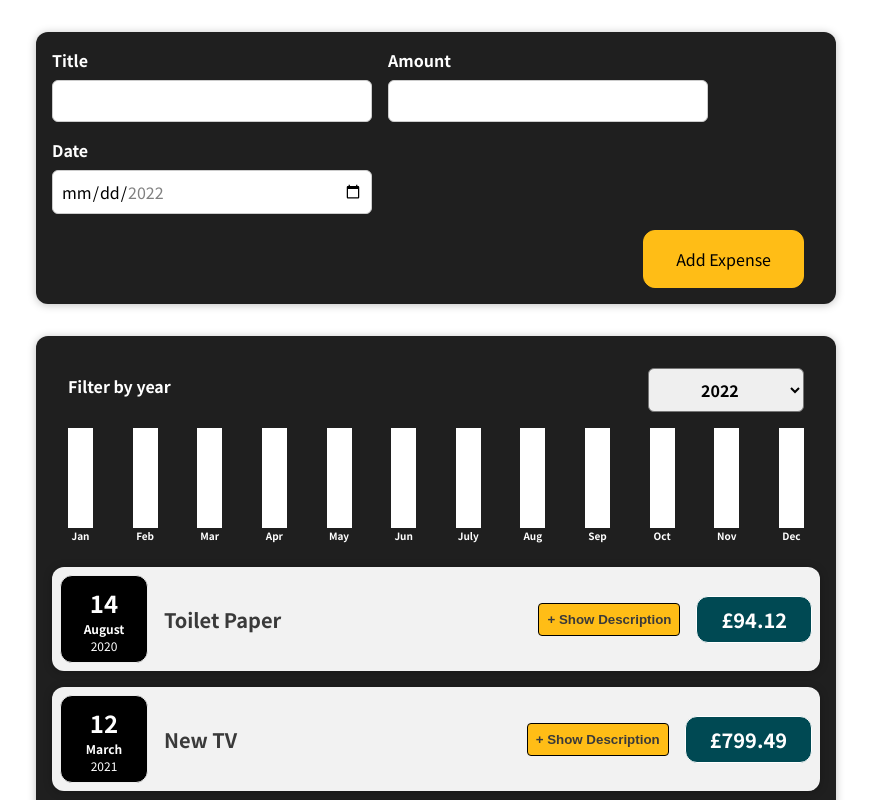
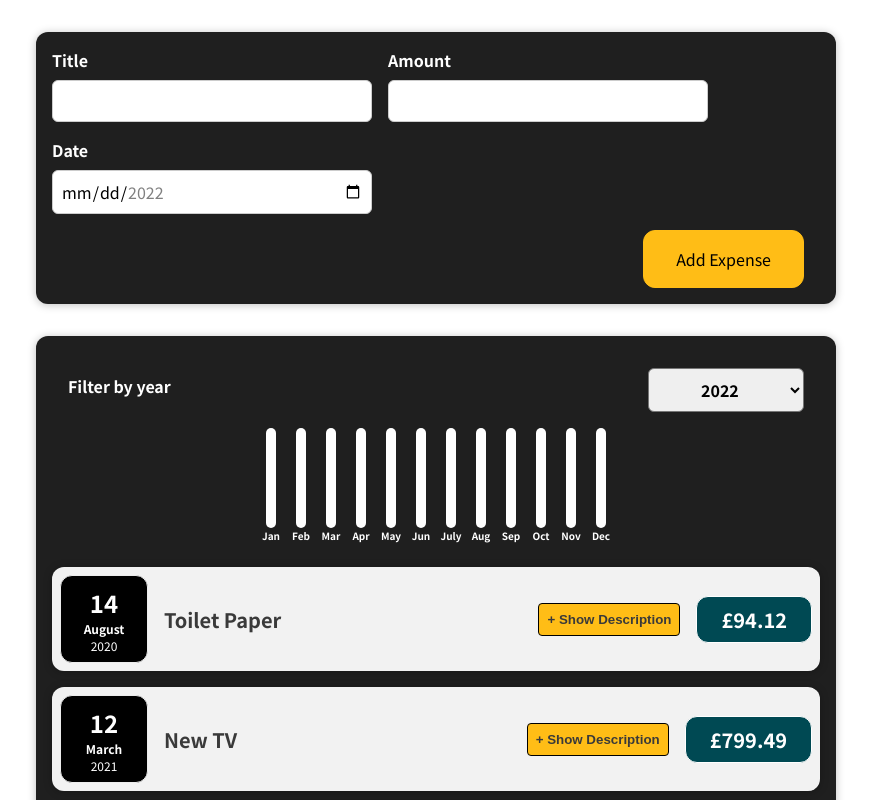
Before and after one commit to Vixy88/expensetracker, a React (Create React App) app: page / in a window 1280 px wide. Shown: the top 800 px of the page, without its empty margins (204-1075 px from the left). Built offline with nearby package versions, Linux system fonts and the light colour scheme.

Commit message:
added state and changed styling

```diff
--- a/src/components/Expenses/Expenses.js
+++ b/src/components/Expenses/Expenses.js
@@ -1,10 +1,12 @@
 import Card from "../UI/Card";
-import React from "react";
+import React, { useState } from "react";
 import ExpenseItem from "./ExpenseItem";
 import ExpensesFilter from "./ExpensesFilter/ExpensesFilter";
 import "./Expenses.css";
 
 const Expenses = ({ items }) => {
+  const [year, setYear] = useState("");
+
   return (
     <section>
       <Card className="expenses">
--- a/src/components/Expenses/ExpensesFilter/ExpensesFilter.css
+++ b/src/components/Expenses/ExpensesFilter/ExpensesFilter.css
@@ -26,12 +26,14 @@
 .expenses-filer__bar {
   height: 100px;
   background-color: #fff;
-  width: 25px;
+  width: 10px;
+  border-radius: 12px;
+  margin: 0 10px;
 }
 
 .expenses-filer__barchart {
   display: flex;
-  justify-content: space-between;
+  justify-content: center;
 }
 
 .center {
```
